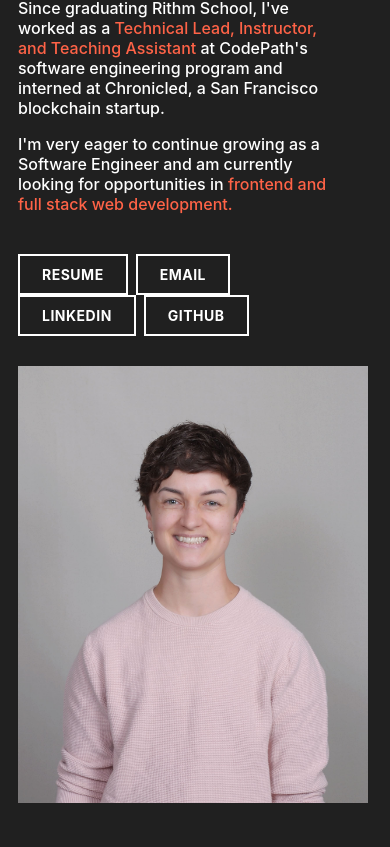
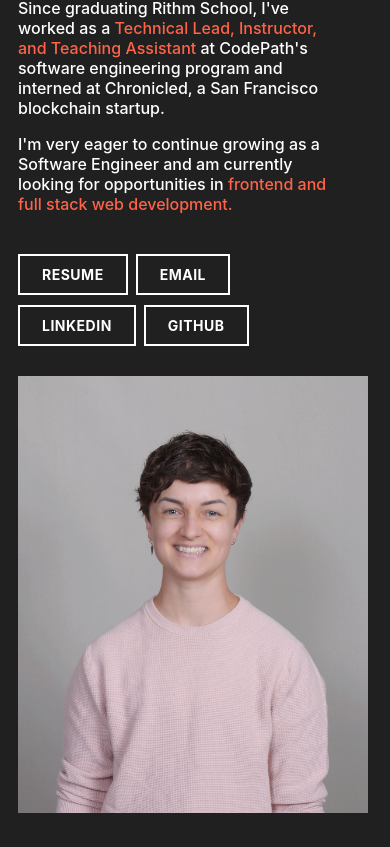
Before and after one commit to paigegodfrey/portfolio-2023, a React (Vite) app: page /about in a window 390 px wide. Shown: the part 694-1541 px from the top of the page. Built offline with nearby package versions, Linux system fonts and the light colour scheme.

Commit message:
final About css

```diff
--- a/src/components/About/About.css
+++ b/src/components/About/About.css
@@ -49,6 +49,10 @@
 }
 
 @media only screen and (max-width: 768px) {
+  .btn-linkedin, button-github {
+    margin-top: 10px;
+  }
+
   .profile-image {
     min-width: 100px;
   }
```
